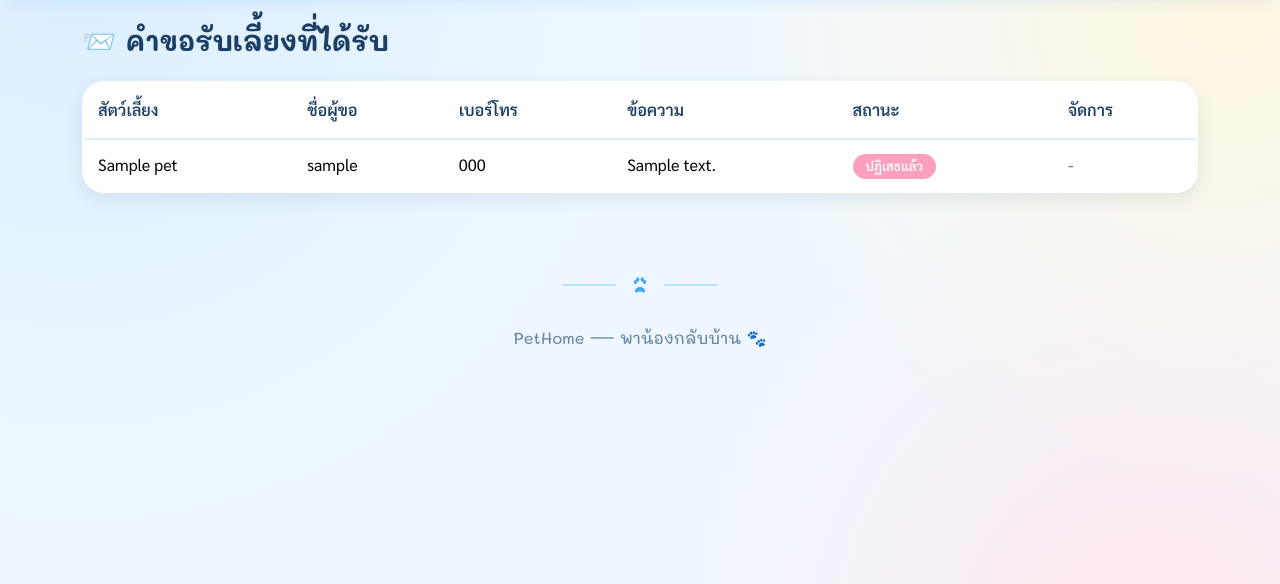
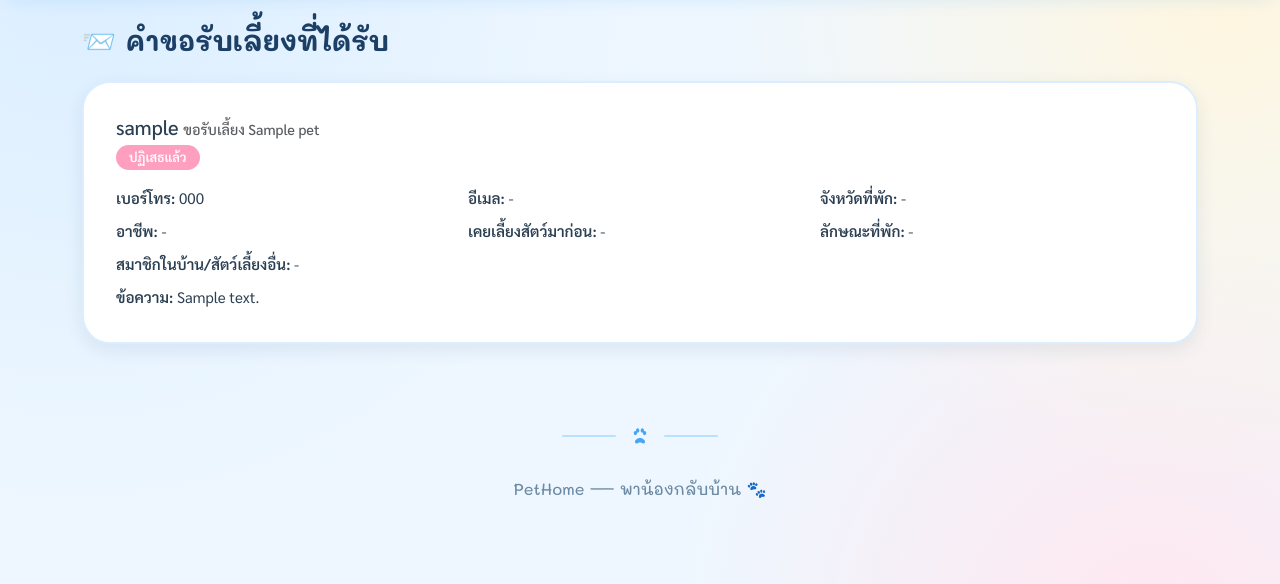
Before and after one commit to Hihellxc/Project-PetHome, a Flask app: page /adoption_requests in a window 1280 px wide. Shown: the part 80-664 px from the top of the page. Run offline with Flask 3, Linux system fonts and the light colour scheme; the visitor is signed in with stand-in values (Sample User, id 1); tables that the repository leaves empty hold one stand-in row (values such as "Sample post").

Commit message:
Refactor adoption requests display to use a card layout with improved information presentation

```diff
--- a/pethome/templates/adoption_requests.html
+++ b/pethome/templates/adoption_requests.html
@@ -4,25 +4,11 @@
 {% block content %}
 <h2 class="mb-4">📨 คำขอรับเลี้ยงที่ได้รับ</h2>
 
-<table class="table table-pethome align-middle">
-  <thead>
-    <tr>
-      <th>สัตว์เลี้ยง</th>
-      <th>ชื่อผู้ขอ</th>
-      <th>เบอร์โทร</th>
-      <th>ข้อความ</th>
-      <th>สถานะ</th>
-      <th>จัดการ</th>
-    </tr>
-  </thead>
-  <tbody>
 {% for req in requests %}
-    <tr>
-      <td>{{ req.pet_name }}</td>
-      <td>{{ req.user_name }}</td>
-      <td>{{ req.phone }}</td>
-      <td>{{ req.message }}</td>
-      <td>
+<div class="form-panel mb-3">
+  <div class="d-flex justify-content-between align-items-start flex-wrap gap-2 mb-3">
+    <div>
+      <h5 class="mb-1">{{ req.user_name }} <span class="text-muted" style="font-size:0.9rem;">ขอรับเลี้ยง {{ req.pet_name }}</span></h5>
       {% if req.status == 'Pending' %}
         <span class="badge badge-pending">รอดำเนินการ</span>
       {% elif req.status == 'Approved' %}
@@ -30,21 +16,29 @@
       {% else %}
         <span class="badge badge-rejected">ปฏิเสธแล้ว</span>
       {% endif %}
-      </td>
-      <td>
+    </div>
     {% if req.status == 'Pending' %}
+    <div>
       <a href="{{ url_for('approve_request', request_id=req.request_id) }}"
          class="btn btn-sm btn-success">อนุมัติ</a>
       <a href="{{ url_for('reject_request', request_id=req.request_id) }}"
          class="btn btn-sm btn-danger">ปฏิเสธ</a>
+    </div>
+    {% endif %}
+  </div>
+
+  <div class="row g-2" style="font-size:0.95rem;">
+    <div class="col-md-4"><strong>เบอร์โทร:</strong> {{ req.phone }}</div>
+    <div class="col-md-4"><strong>อีเมล:</strong> {{ req.email or "-" }}</div>
+    <div class="col-md-4"><strong>จังหวัดที่พัก:</strong> {{ req.province or "-" }}</div>
+    <div class="col-md-4"><strong>อาชีพ:</strong> {{ req.occupation or "-" }}</div>
+    <div class="col-md-4"><strong>เคยเลี้ยงสัตว์มาก่อน:</strong> {{ req.pet_experience or "-" }}</div>
+    <div class="col-md-4"><strong>ลักษณะที่พัก:</strong> {{ req.housing_type or "-" }}</div>
+    <div class="col-12"><strong>สมาชิกในบ้าน/สัตว์เลี้ยงอื่น:</strong> {{ req.household_info or "-" }}</div>
+    <div class="col-12"><strong>ข้อความ:</strong> {{ req.message or "-" }}</div>
+  </div>
+</div>
 {% else %}
-          <span class="text-muted">-</span>
-        {% endif %}
-      </td>
-    </tr>
-    {% else %}
-    <tr>
-      <td colspan="6" class="p-0">
 <div class="empty-state">
   <svg viewBox="0 0 24 24" fill="none" stroke="currentColor" stroke-width="1.5">
     <rect x="4" y="5" width="16" height="14" rx="3"/>
@@ -52,9 +46,5 @@
   </svg>
   <p>ยังไม่มีคำขอรับเลี้ยงเข้ามา รอน้องๆ มีคนสนใจกันนะ 💌</p>
 </div>
-      </td>
-    </tr>
 {% endfor %}
-  </tbody>
-</table>
 {% endblock %}
```
Lines whose indentation alone changed are shown as unchanged.
